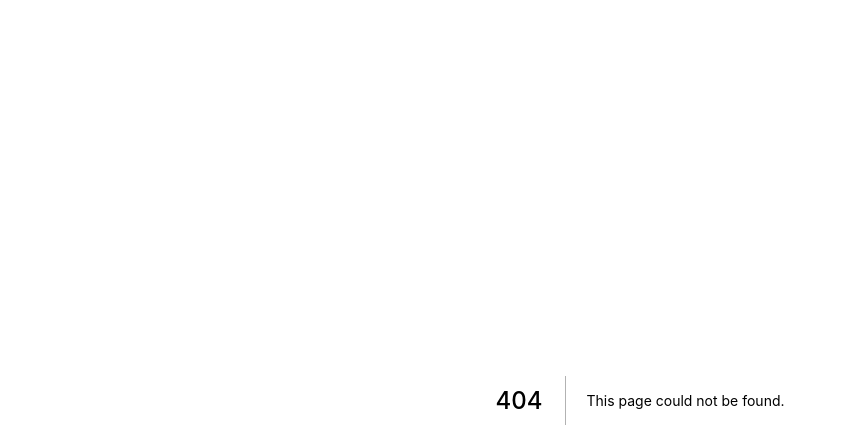
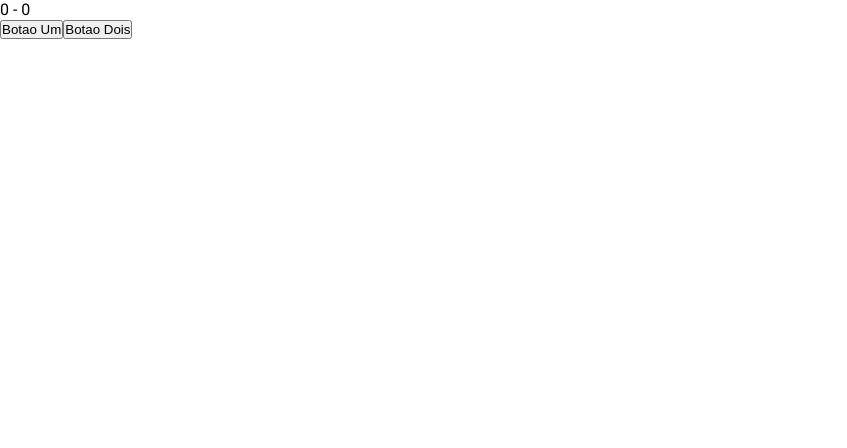
Before and after one commit to Ryanluc7reis/growth-reactjs-revisao, a Next.js app: page /memoization in a window 1280 px wide. Before the commit this address had no page. Shown: the top 448 px of the page, without its empty margins (0-847 px from the left). Built offline with nearby package versions, Linux system fonts and the light colour scheme.

Commit message:
Criado exemplo de memoization

```diff
--- /dev/null
+++ b/pages/memoization.jsx
@@ -0,0 +1,33 @@
+import { useState, useCallback, memo } from 'react'
+
+const Button = memo(({ handleClick, name }) => {
+  console.log(`Renderiazado botão ${name}`) // para passar algum prop dentro do console.log precisa usar crase ``
+  return <button onClick={handleClick}>{name}</button>
+})
+Button.displayName = 'Memo Button'
+// O memo geralmente é usado em componentes
+// O callBack geralmente é usado na chamada de funções
+// OBS: nao utilizar nenhum desses hooks em algo q se modifica muitas vezes.
+
+export default function MemoizationPage() {
+  console.log('Renderizado contador')
+  const [contadorUm, setContadorUm] = useState(0)
+  const [contadorDois, setContadorDois] = useState(0)
+
+  const memoizedContadorUm = useCallback(() => {
+    setContadorUm(contadorUm + 1)
+  }, [contadorUm])
+  const memoizedContadorDois = useCallback(() => {
+    setContadorDois(contadorDois + 1)
+  }, [contadorDois])
+
+  return (
+    <div>
+      <div>
+        {contadorUm} - {contadorDois}
+      </div>
+      <Button handleClick={memoizedContadorUm} name="Botao Um"></Button>
+      <Button handleClick={memoizedContadorDois} name="Botao Dois"></Button>
+    </div>
+  )
+}
```
